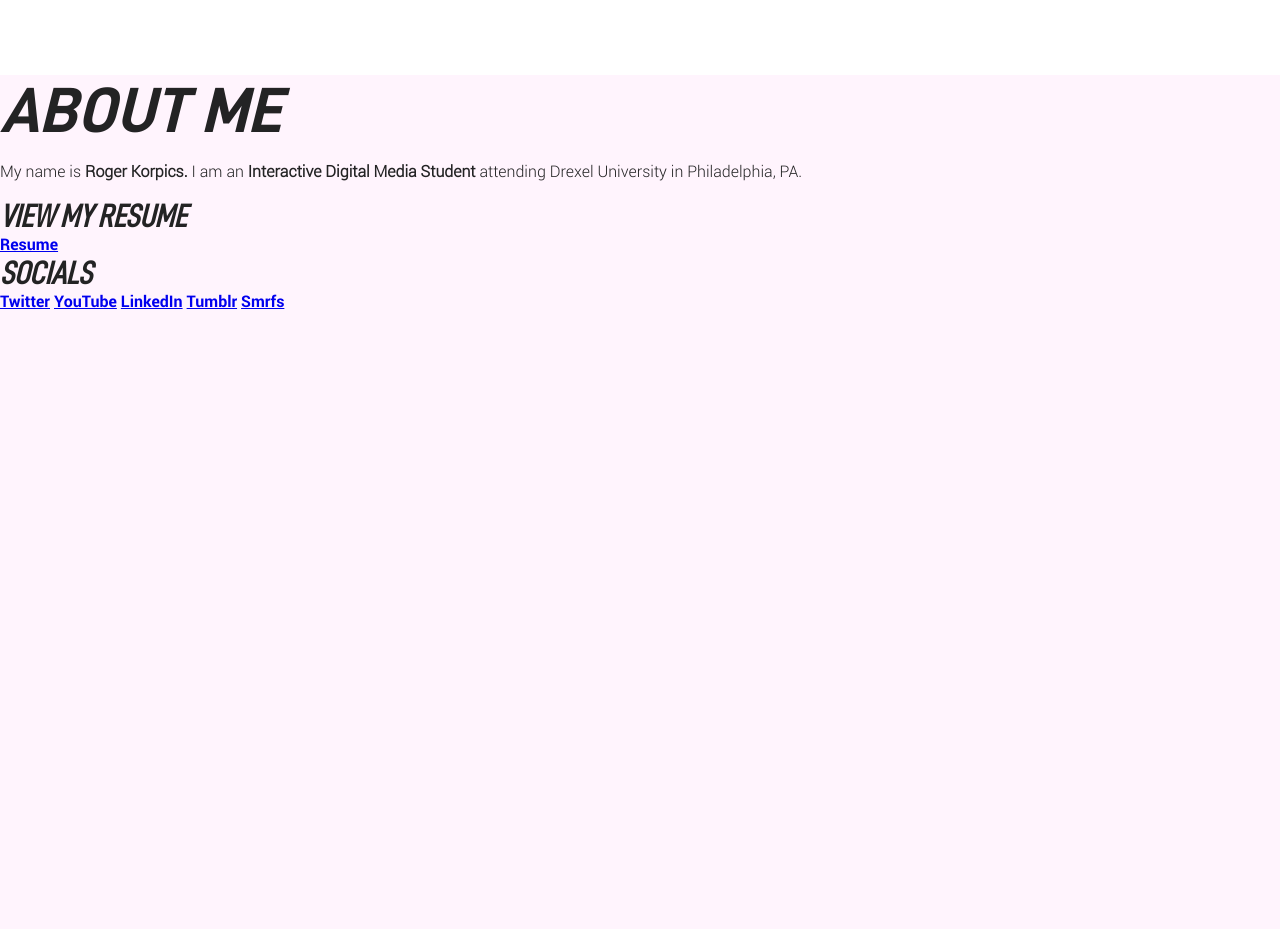
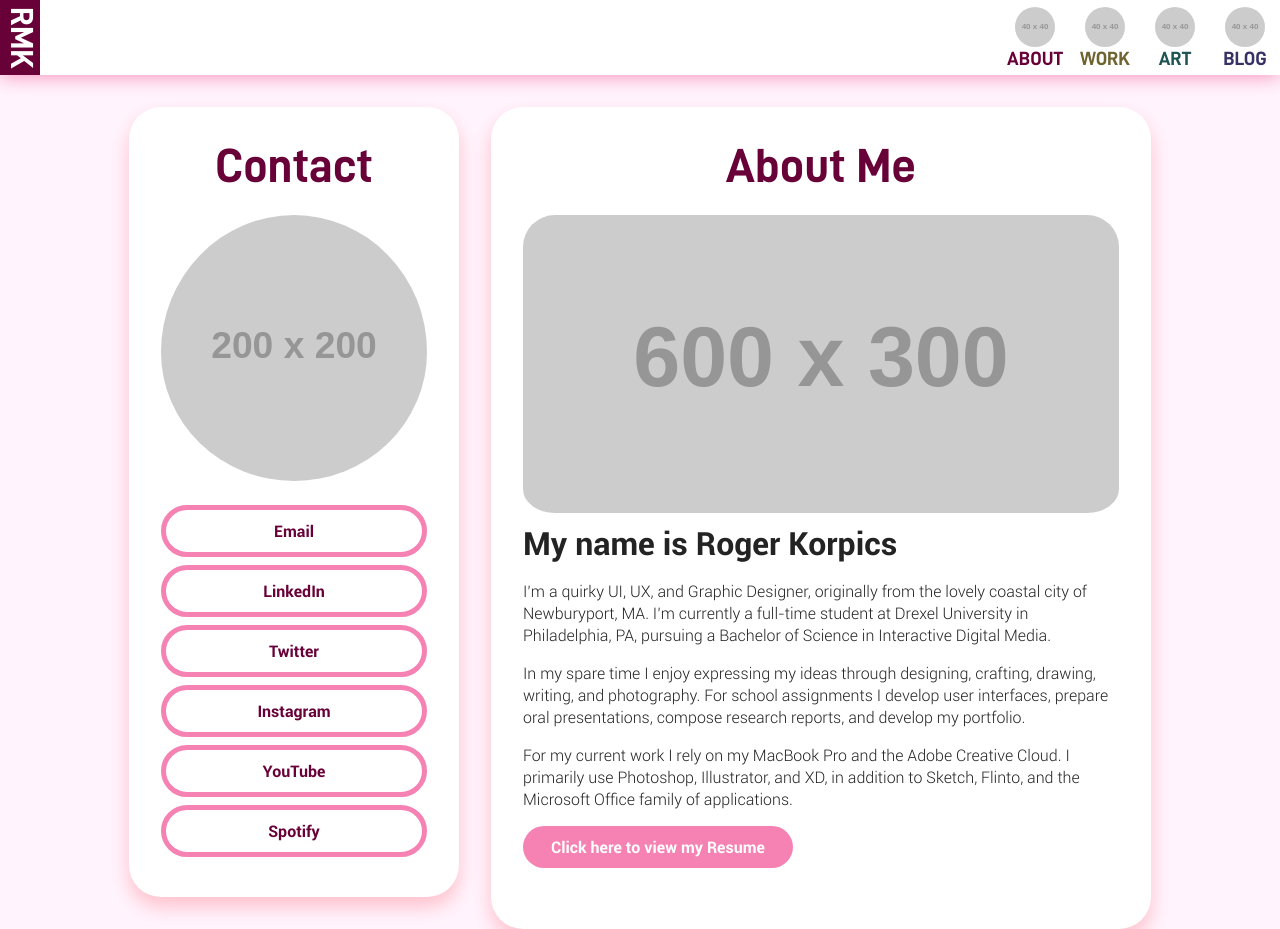
Before and after one commit to rogerkorp/idm222-rmk347, a plain HTML site: page html/about/about.html in a window 1280 px wide. Before the commit the page ends 800 px from the top, so only its background shows below. Drawn offline with Linux system fonts and the light colour scheme; placeholder pictures from the web are drawn by us.

Commit message:
:sparkles: About Page Built!
Created an about page for storing my bio, contact info, and resume link. Currently still uses some placeholder images, will port in more official looking ones at a later date.

```diff
--- a/css/stylesheet.css
+++ b/css/stylesheet.css
@@ -4,6 +4,7 @@
 --rmk-blue: #4c60b5;
 --rmk-navy: #324c75;
 --rmk-black: #232324;
+--rmk-pink: #ffdaeb;
 --rmk-red: #f582b3;
 --rmk-yellow: #ffde86;
 --rmk-white: #fff4fd;
@@ -23,7 +24,7 @@ h1{ /* Used only for titles */
 }
 
 h2{ /* Used only for subtitles */
-    font-family: d-din_condensedregular;
+    font-family: robotobold;
     font-size: 2em;
     margin: 0px;
 }
@@ -161,6 +162,104 @@ body{
     cursor: pointer;
 }
 
+/* about page */
+
+.aboutSegment{
+    background-color: white;
+    margin-top: 2em;
+    margin-left: auto;
+    margin-right: auto;
+    padding: 2em;
+    border-radius: 2em;
+    box-shadow: pink 0px 10px 20px;
+}
+
+.aboutSegment h1{
+    text-transform: none;
+    text-align: center;
+    font-size: 3em;
+    color: var(--rmk-dark-red);
+    padding-bottom: .5em;
+}
+
+.aboutSegment img{
+    border-radius: 2em;
+    padding-bottom: .5em;
+}
+
+#contact{
+    margin-bottom: 2em;
+}
+
+#contactImage{
+    width: 400px;
+    margin-left: auto;
+    margin-right: auto;
+    display: block;
+    margin-bottom: 1em;
+    border-radius: 100%;
+}
+#aboutMeImage{
+    display: block;
+    margin-left: auto;
+    margin-right: auto;
+}
+
+.aboutContact{
+    border-radius: 2em;
+    max-width: 400px;
+    padding: 10px;
+    text-align: center;
+    border: 5px var(--rmk-red) solid;
+    margin-bottom: .5em;
+    margin-left: auto;
+    margin-right: auto;
+    font-family: robotobold;
+    color: var(--rmk-dark-red);
+}
+
+#resumeLink{
+    border-radius: 2em;
+    background-color: var(--rmk-red);
+    font-family: robotobold;
+    max-width: 250px;
+    padding: 10px;
+    text-align: center;
+    color: white;
+    transition: background-color .5s;
+}
+
+#resumeLink:hover{
+    cursor: pointer;
+    background-color: var(--rmk-dark-red);
+}
+
+@media screen and (min-width: 768px){
+    #aboutMain{
+        display: grid;
+        grid-template-columns: .25fr 1fr 2em 2fr .25fr;
+    }
+    #aboutMe{
+        grid-area: 1 / 4 / 2 / 5;
+    }
+    #contact{
+      grid-area: 1 / 2 / 2 / 3;
+    }
+}
+
+@media screen and (min-width: 1024px){
+    #aboutMain{
+        display: grid;
+        grid-template-columns: auto 330px 2em 660px auto;
+    }
+    #aboutMe{
+        grid-area: 1 / 4 / 2 / 5;
+    }
+    #contact{
+      grid-area: 1 / 2 / 2 / 3;
+    }
+}
+
 /* navigation header */
 
 .navigation{
@@ -175,16 +274,24 @@ body{
     box-shadow: darkgrey 0px 10px 10px;
 }
 
+#navAbout{
+    box-shadow: var(--rmk-red) 0px 0px 20px;
+}
+
 .monogram{
     writing-mode: vertical-rl;
     font-size: .5em;
     grid-area: 1 / 1 / 2 / 2;
     text-align: center;
+    color: white;
 }
 
 #monoTest{
-    color: white;
     background-color: var(--rmk-black);
+}
+
+#monoAbout{
+    background-color: var(--rmk-dark-red);
 }
 
 .nav-buttons:hover{
@@ -210,7 +317,7 @@ body{
 }
 
 #nav-about:hover{
-    background-color: var(--rmk-red);
+    background-color: var(--rmk-pink);
 }
 
 /* work button */
@@ -223,6 +330,7 @@ body{
 #nav-work:hover{
     background-color: var(--rmk-yellow);
 }
+
 
 /* art button */
 
--- a/html/about/about.html
+++ b/html/about/about.html
@@ -3,35 +3,36 @@
     <head>
         <meta charset="UTF-8"/>
         <meta name="viewport" content="width=device-width, initial-scale=1.0">
-        <title></title>
+        <title>RMK - About</title>
         <link rel="stylesheet" href="../../css/stylesheet.css">
     </head>
     <body>
-        <main>
-           <div class="navigation">
-           </div>
-
-            <div class="aboutPage">
-                <div id=aboutHead>
-                    <h1><i>About Me</i></h1>
+        <div class="navigation" id="navAbout">
+            <div class="monogram" id="monoAbout"><h1>RMK</h1></div>
+            <div class="nav-buttons" id="nav-about"><img src="https://via.placeholder.com/40"><h1>About</h1></div>
+            <div class="nav-buttons" id="nav-work"><img src="https://via.placeholder.com/40"><h1>Work</h1></div>
+            <div class="nav-buttons" id="nav-art"><img src="https://via.placeholder.com/40"><h1>Art</h1></div>
+            <div class="nav-buttons" id="nav-blog"><img src="https://via.placeholder.com/40"><h1>Blog</h1></div>
+        </div>
+        <main id=aboutMain>
+            <div class=aboutSegment id=aboutMe>
+                <h1>About Me</h1>
+                <img src="https://via.placeholder.com/600x300" id=aboutMeImage>
+                <h2>My name is Roger Korpics</h2>
+                <p>I’m a quirky UI, UX, and Graphic Designer, originally from the lovely coastal city of Newburyport, MA. I’m currently a full-time student at Drexel University in Philadelphia, PA, pursuing a Bachelor of Science in Interactive Digital Media.</p>
+                <p>In my spare time I enjoy expressing my ideas through designing, crafting, drawing, writing, and photography. For school assignments I develop user interfaces, prepare oral presentations, compose research reports, and develop my portfolio.</p>
+                <p>For my current work I rely on my MacBook Pro and the Adobe Creative Cloud. I primarily use Photoshop, Illustrator, and XD, in addition to Sketch, Flinto, and the Microsoft Office family of applications.</p>
+                <div id=resumeLink>Click here to view my Resume</div>
             </div>
-                <div id=aboutBio>
-                    <p>My name is <b class=aboutEmp>Roger Korpics.</b> I am an <b class=aboutEmp>Interactive Digital Media Student</b> attending Drexel University in Philadelphia, PA.</p>
-                </div>
-
-                <div id=aboutResume>
-                    <h2><i>VIEW MY RESUME</i></h2>
-                    <a href="google.com">Resume</a>
-                </div>
-
-                <div id=aboutSocials>
-                <h2><i>SOCIALS</i></h2>
-                <a href="google.com">Twitter</a>
-                <a href="google.com">YouTube</a>
-                <a href="google.com">LinkedIn</a>
-                <a href="google.com">Tumblr</a>
-                <a href="google.com">Smrfs</a>
-                </div>
+            <div class=aboutSegment id=contact>
+                <h1>Contact</h1>
+                <img src="https://via.placeholder.com/200" id=contactImage>
+                <div class="aboutContact">Email</div>
+                <div class="aboutContact">LinkedIn</div>
+                <div class="aboutContact">Twitter</div>
+                <div class="aboutContact">Instagram</div>
+                <div class="aboutContact">YouTube</div>
+                <div class="aboutContact">Spotify</div>
             </div>
         </main>
     </body>
```
Also changed, not shown: notes/Custom Size – 7.png (added), notes/Custom Size – 8.png (added), 3 other files.
